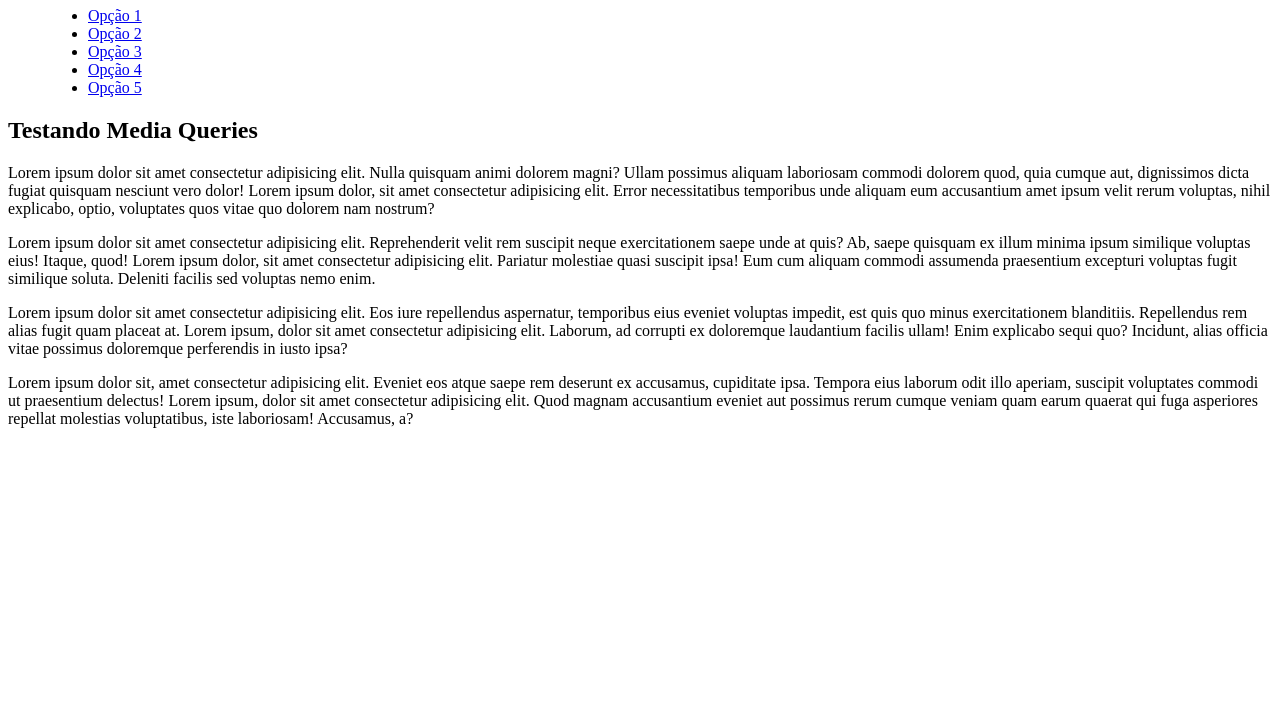
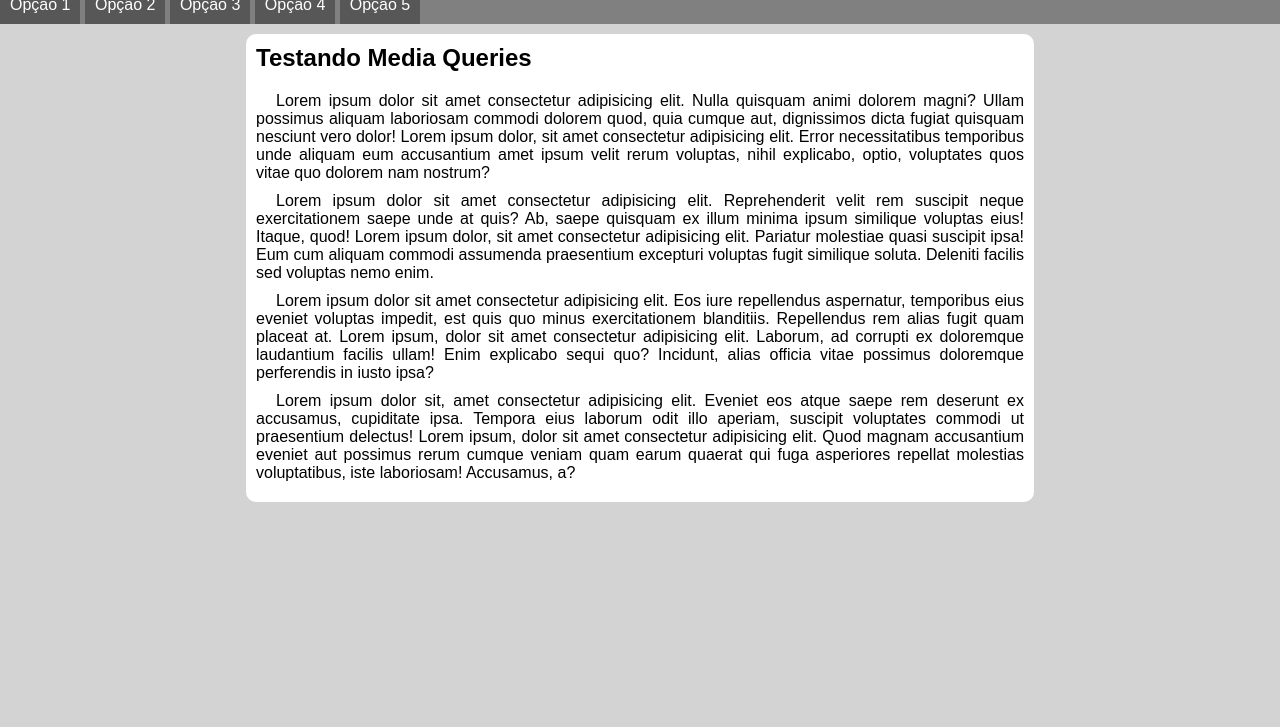
Before and after one commit to Owamashi/html_css, a plain HTML site: page exercicios/ex026/mq005/index.html in a window 1280 px wide. Shown: the part 73-800 px from the top of the page. Drawn offline with Linux system fonts and the light colour scheme.

Commit message:
atualizado

```diff
--- /dev/null
+++ b/exercicios/ex026/mq005/estilos/media-query.css
@@ -0,0 +1,30 @@
+@charset "UTF-8";
+
+ /* Typical devidce Breakpoints do w3c
+
+    Pequenas Telas até 600px
+    -------------------------
+    celular: de 600px 768px
+    tablet: 768px até 992px
+    desktop: 992px até 1200px
+    tv: acima de 1200px
+
+*/
+
+@media screen and (min-width: 768px) {
+    i#icone {
+        display: none;
+    }
+
+    menu {
+        display: block;
+    }
+
+    menu > ul > li {
+        display: inline-block;
+    }
+
+    main {
+        width: 768px;
+    }
+}
--- a/exercicios/ex026/mq005/estilos/style.css
+++ b/exercicios/ex026/mq005/estilos/style.css
@@ -1 +1,77 @@
 @charset "UTF-8";
+
+* {
+    font-family: Arial, Helvetica, sans-serif;
+
+    margin: 0px;
+    padding: 0px;
+}
+
+body, html {
+    background-color: lightgray;
+}
+
+header {
+    background-color: gray;
+}
+
+header > h1 {
+    padding: 10px;
+    text-align: center;
+}
+
+i#icone {
+    background-color: rgb(44, 44, 44);
+    color: white;
+    display: block;
+    text-align: center;
+    padding-bottom: 10px;
+    cursor: pointer; /* para que o cursor vire uma mãosinha*/
+}
+
+i#icone:hover {
+    background-color: white;
+    color: black;
+}
+
+menu {
+    display: none;
+}
+
+menu > ul {
+    list-style: none;
+}
+
+menu > ul > li > a {
+    display: block;
+    padding: 10px;
+    text-decoration: none;
+    text-align: center;
+    background-color: rgb(87, 87, 87);
+    color: white;
+    border-top: 2px solid gray;
+}
+
+menu > ul > li > a:hover {
+    background-color: gray;
+}
+
+main {
+    width: 90vw;
+    background-color: white;
+    margin: auto;
+    margin-top: 10px;
+    padding: 10px;
+    border-radius: 10px;
+
+}
+
+article  > h2 {
+    padding-bottom: 20px;
+}
+
+article > p {
+    text-align: justify;
+    margin-bottom: 10px;
+    text-indent: 20px;
+}
--- a/exercicios/ex026/mq005/index.html
+++ b/exercicios/ex026/mq005/index.html
@@ -4,12 +4,17 @@
     <meta charset="UTF-8">
     <meta name="viewport" content="width=device-width, initial-scale=1.0">
     <title>Media Query</title>
+    <link href="https://fonts.googleapis.com/icon?family=Material+Icons"   rel="stylesheet">
     <link rel="stylesheet" href="estilos/style.css">
+    <link rel="stylesheet" href="estilos/media-query.css">
+
 </head>
-<body>
+<body onresize="mudouTamanho()">
     <header>
         <h1>Meu Site</h1>
-        <menu>
+        <i id="icone" class="material-icons" onclick="clickMenu()">menu</i> <!--javascript-->
+
+        <menu id="itens">
             <ul>
                 <li><a href="#">Opção 1</a></li>
                 <li><a href="#">Opção 2</a></li>
@@ -31,5 +36,30 @@
             <p>Lorem ipsum dolor sit, amet consectetur adipisicing elit. Eveniet eos atque saepe rem deserunt ex accusamus, cupiditate ipsa. Tempora eius laborum odit illo aperiam, suscipit voluptates commodi ut praesentium delectus! Lorem ipsum, dolor sit amet consectetur adipisicing elit. Quod magnam accusantium eveniet aut possimus rerum cumque veniam quam earum quaerat qui fuga asperiores repellat molestias voluptatibus, iste laboriosam! Accusamus, a? </p>
         </article>
     </main>
+    <script>
+        function mudouTamanho() {
+            if (window.innerWidth >= 768) {
+                itens.style.display = 'block'
+            }
+            else {
+                itens.style.display = 'none'
+            }
+        }
+
+
+        function clickMenu() {
+            if (itens.style.display == 'block') {
+            itens.style.display = 'none'
+        }
+            else {
+                itens.style.display = 'block'
+            }
+    }
+    </script>
+    <!--
+        no javascript  >
+        = recebe
+        == igual
+    -->
 </body>
 </html>
```
Also changed, not shown: exercicios/ex026/mq006/index.html (added, +11 -0 lines).
